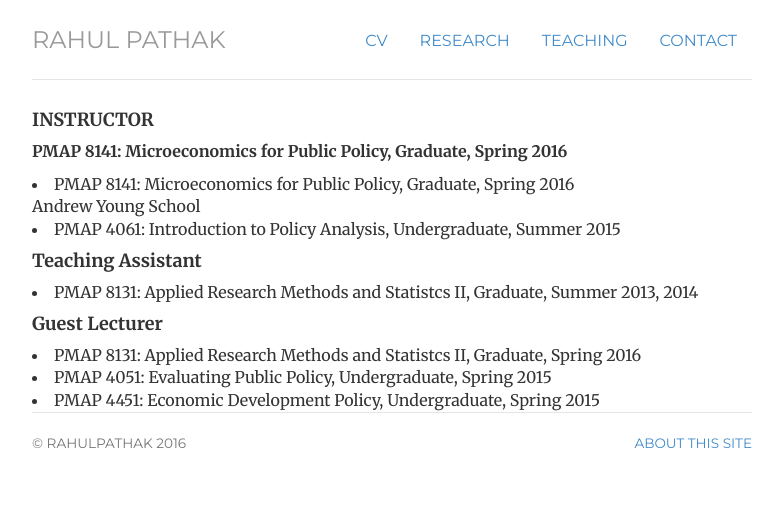
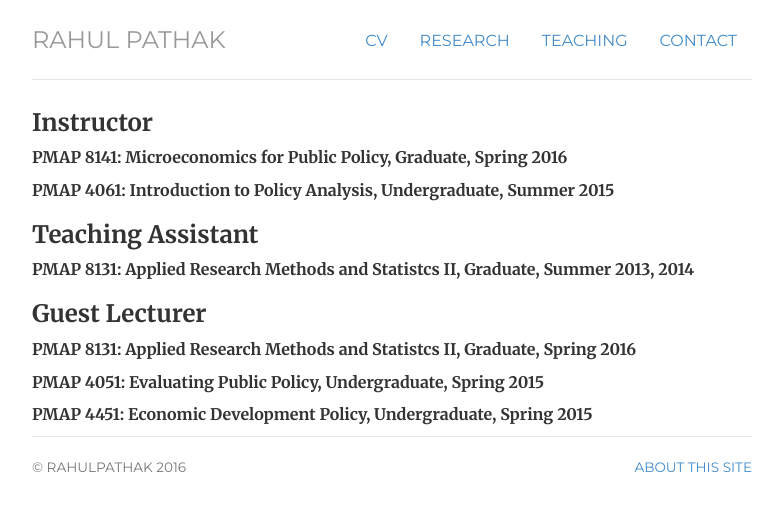
Before and after one commit to pathak-rahul/pathak-rahul.github.io, a Jekyll site: the page built from teaching/index.html, in a window 1280 px wide. Shown: the top 511 px of the page, without its empty margins (248-1031 px from the left). Built offline with Jekyll 4.4.1, drawn with Linux system fonts in a browser that asks for light colours.

Commit message:
Update index.html

```diff
--- a/teaching/index.html
+++ b/teaching/index.html
@@ -4,22 +4,21 @@ title: teaching
 ---
 <div class="teaching">
 
-	<h4> INSTRUCTOR </h4>
+	<h3> Instructor </h3>
 
 	<p><strong>PMAP 8141: Microeconomics for Public Policy, Graduate, Spring 2016 </strong> </p>
-	<li>PMAP 8141: Microeconomics for Public Policy, Graduate, Spring 2016</li>
-		<dd> Andrew Young School</dd>
-	<li>PMAP 4061: Introduction to Policy Analysis, Undergraduate, Summer 2015</li>
+	<p><strong>PMAP 4061: Introduction to Policy Analysis, Undergraduate, Summer 2015 </strong> </p>
 
 
-	<h4> Teaching Assistant </h4>
-	<li>PMAP 8131: Applied Research Methods and Statistcs II, Graduate, Summer 2013, 2014 </li>
+	<h3> Teaching Assistant </h3>
+	<p><strong>PMAP 8131: Applied Research Methods and Statistcs II, Graduate, Summer 2013, 2014 </strong> </p>
 
-	<h4> Guest Lecturer </h4>
+	<h3> Guest Lecturer </h3>
+	<p><strong>PMAP 8131: Applied Research Methods and Statistcs II, Graduate, Spring 2016 </strong> </p>
+	<p><strong>PMAP 4051: Evaluating Public Policy, Undergraduate, Spring 2015 </strong> </p>
+	<p><strong>PMAP 4451: Economic Development Policy, Undergraduate, Spring 2015 </strong> </p>
 
-	<li>PMAP 8131: Applied Research Methods and Statistcs II, Graduate, Spring 2016</li>
-	<li>PMAP 4051: Evaluating Public Policy, Undergraduate, Spring 2015</li>
-	<li>PMAP 4451: Economic Development Policy, Undergraduate, Spring 2015</li>
+
 
 				</ul>
 
```
